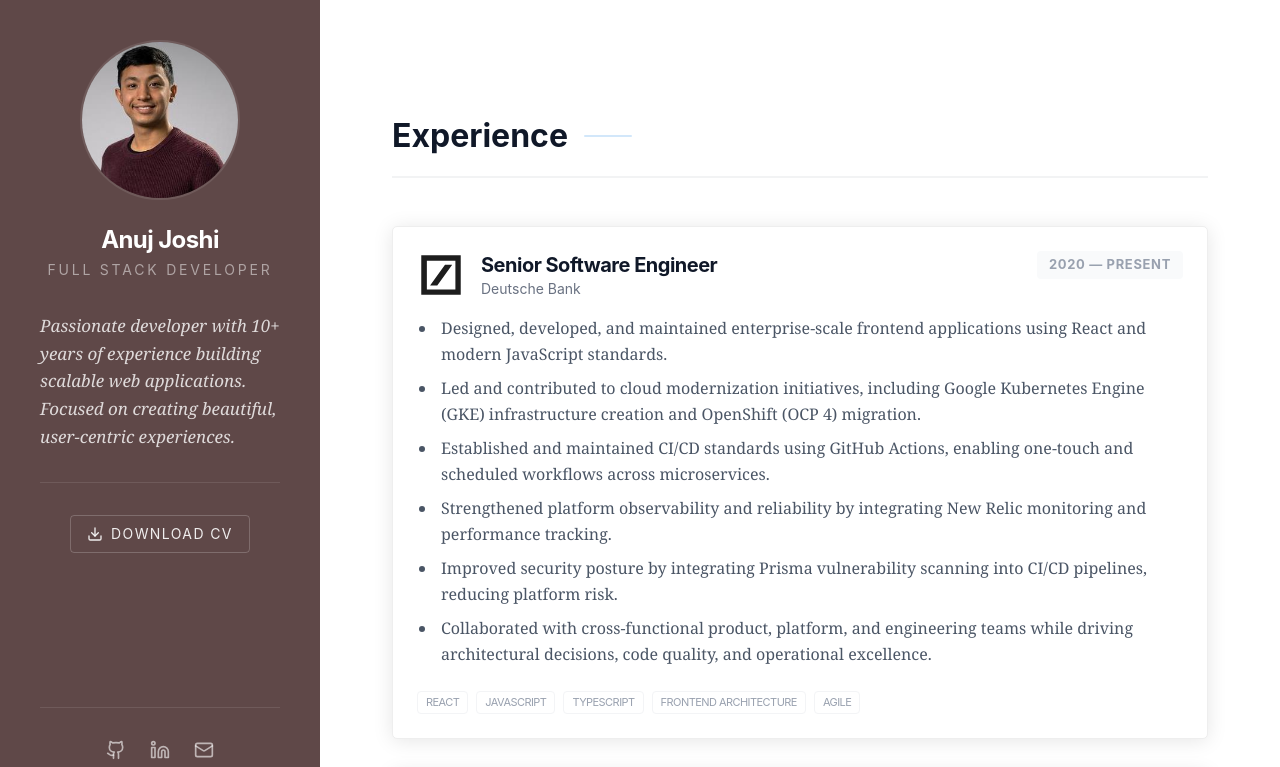
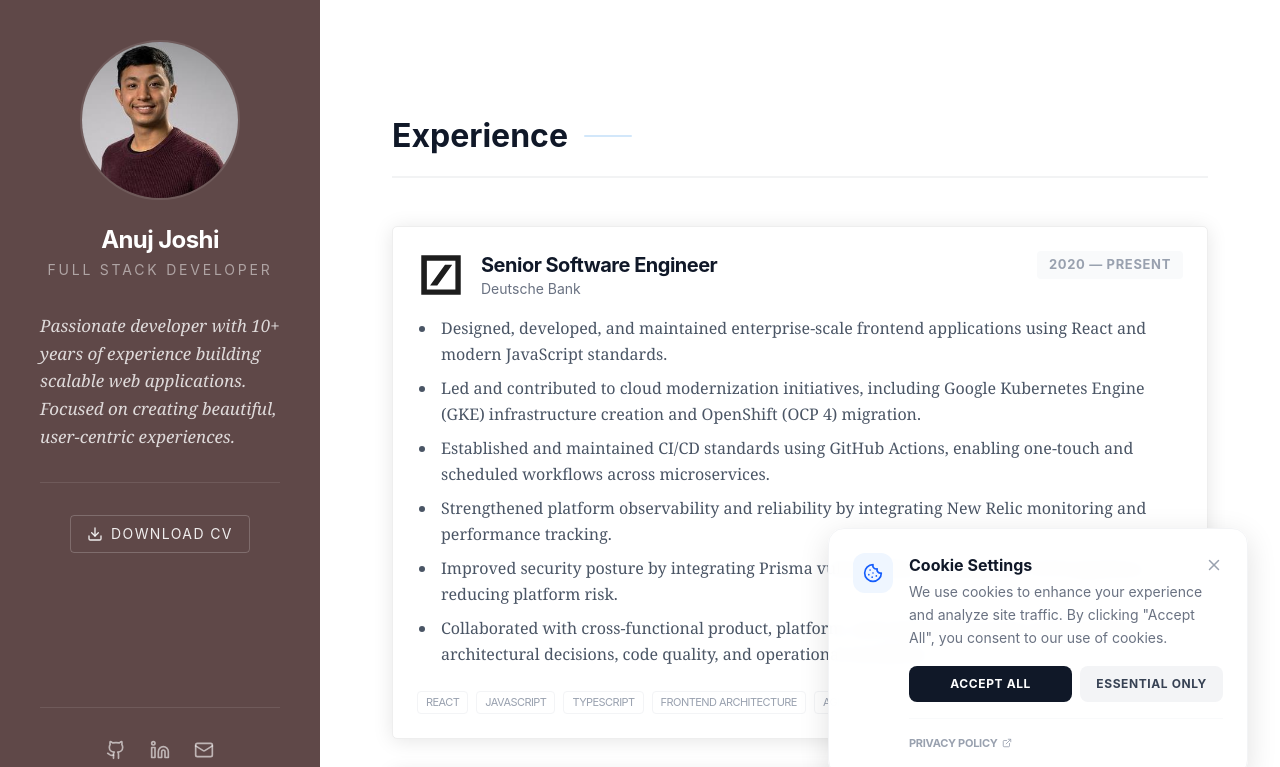
Before and after one commit to joshianuj/aj_resume, a React (Vite) app: page / in a window 1280 px wide. Shown: the top 767 px of the page. Built offline with nearby package versions, Linux system fonts and the light colour scheme.

Commit message:
Add GTM integration and Cookie Consent banner

```diff
--- a/index.html
+++ b/index.html
@@ -25,9 +25,37 @@
       ]
     }
   </script>
+  <script>
+    // Define dataLayer and the gtag function.
+    window.dataLayer = window.dataLayer || [];
+    function gtag() { dataLayer.push(arguments); }
+
+    // Set default consent to 'denied' as per GDPR
+    gtag('consent', 'default', {
+      'ad_storage': 'denied',
+      'analytics_storage': 'denied',
+      'personalization_storage': 'denied',
+      'functionality_storage': 'granted',
+      'security_storage': 'granted'
+    });
+  </script>
+  <!-- Google Tag Manager -->
+  <script>(function (w, d, s, l, i) {
+      w[l] = w[l] || []; w[l].push({
+        'gtm.start':
+          new Date().getTime(), event: 'gtm.js'
+      }); var f = d.getElementsByTagName(s)[0],
+        j = d.createElement(s), dl = l != 'dataLayer' ? '&l=' + l : ''; j.async = true; j.src =
+          'https://www.googletagmanager.com/gtm.js?id=' + i + dl; f.parentNode.insertBefore(j, f);
+    })(window, document, 'script', 'dataLayer', 'GTM-XXXXXXX');</script>
+  <!-- End Google Tag Manager -->
 </head>
 
 <body>
+  <!-- Google Tag Manager (noscript) -->
+  <noscript><iframe src="https://www.googletagmanager.com/ns.html?id=GTM-XXXXXXX" height="0" width="0"
+      style="display:none;visibility:hidden"></iframe></noscript>
+  <!-- End Google Tag Manager (noscript) -->
   <div id="root"></div>
   <script type="module" src="/src/main.tsx"></script>
 </body>
--- a/src/App.tsx
+++ b/src/App.tsx
@@ -6,6 +6,7 @@ import resumeData from './data/resume.json';
 import { Experience } from './components/Experience';
 import { Skills } from './components/Skills';
 import { Projects } from './components/Projects';
+import { CookieConsent } from './components/CookieConsent';
 
 function App() {
   const [isMobileMenuOpen, setIsMobileMenuOpen] = useState(false);
@@ -75,6 +76,7 @@ function App() {
           )}
         </div>
       </main>
+      <CookieConsent />
     </div>
   );
 }
--- /dev/null
+++ b/src/components/CookieConsent.tsx
@@ -0,0 +1,96 @@
+import { useState, useEffect } from 'react';
+import { motion, AnimatePresence } from 'framer-motion';
+import { Cookie, X, ExternalLink } from 'lucide-react';
+
+export const CookieConsent = () => {
+    const [isVisible, setIsVisible] = useState(false);
+
+    useEffect(() => {
+        const consent = localStorage.getItem('cookie-consent');
+        if (!consent) {
+            const timer = setTimeout(() => setIsVisible(true), 2000);
+            return () => clearTimeout(timer);
+        }
+    }, []);
+
+    const handleConsent = (type: 'all' | 'essential' | 'none') => {
+        localStorage.setItem('cookie-consent', type);
+
+        // GTM Consent Mode Integration
+        if (typeof window !== 'undefined' && (window as any).dataLayer) {
+            (window as any).dataLayer.push({
+                event: 'consent_update',
+                consent_type: type
+            });
+
+            if (type === 'all') {
+                (window as any).gtag?.('consent', 'update', {
+                    'ad_storage': 'granted',
+                    'analytics_storage': 'granted',
+                    'personalization_storage': 'granted'
+                });
+            }
+        }
+
+        setIsVisible(false);
+    };
+
+    return (
+        <AnimatePresence>
+            {isVisible && (
+                <motion.div
+                    initial={{ y: 100, opacity: 0 }}
+                    animate={{ y: 0, opacity: 1 }}
+                    exit={{ y: 100, opacity: 0 }}
+                    transition={{ type: "spring", stiffness: 300, damping: 30 }}
+                    className="fixed bottom-6 left-6 right-6 md:left-auto md:right-8 md:w-[420px] z-[60]"
+                >
+                    <div className="bg-white rounded-2xl border border-gray-100 p-6 shadow-[0_8px_30px_rgb(0,0,0,0.12)] backdrop-blur-sm bg-white/95">
+                        <div className="flex items-start gap-4">
+                            <div className="flex-shrink-0 w-10 h-10 bg-blue-50 rounded-xl flex items-center justify-center">
+                                <Cookie className="text-blue-600" size={20} />
+                            </div>
+                            <div className="flex-1 min-w-0">
+                                <div className="flex items-center justify-between mb-1">
+                                    <h3 className="text-gray-900 font-bold text-base">Cookie Settings</h3>
+                                    <button
+                                        onClick={() => setIsVisible(false)}
+                                        className="text-gray-400 hover:text-gray-600 transition-colors"
+                                    >
+                                        <X size={18} />
+                                    </button>
+                                </div>
+                                <p className="text-gray-500 text-sm leading-relaxed mb-4">
+                                    We use cookies to enhance your experience and analyze site traffic.
+                                    By clicking "Accept All", you consent to our use of cookies.
+                                </p>
+
+                                <div className="flex flex-wrap gap-2">
+                                    <button
+                                        onClick={() => handleConsent('all')}
+                                        className="flex-1 bg-gray-900 text-white text-xs font-bold uppercase tracking-wider py-2.5 px-4 rounded-lg hover:bg-blue-600 transition-all duration-300 transform active:scale-95"
+                                    >
+                                        Accept All
+                                    </button>
+                                    <button
+                                        onClick={() => handleConsent('essential')}
+                                        className="bg-gray-100 text-gray-700 text-xs font-bold uppercase tracking-wider py-2.5 px-4 rounded-lg hover:bg-gray-200 transition-all duration-300"
+                                    >
+                                        Essential Only
+                                    </button>
+                                </div>
+
+                                <div className="mt-4 pt-4 border-t border-gray-50 flex items-center justify-between">
+                                    <a href="#" className="text-[11px] text-gray-400 hover:text-blue-600 flex items-center gap-1 transition-colors uppercase font-bold tracking-tight">
+                                        Privacy Policy
+                                        <ExternalLink size={10} />
+                                    </a>
+                                </div>
+                            </div>
+                        </div>
+                    </div>
+                </motion.div>
+            )}
+        </AnimatePresence>
+    );
+};
```
Also changed, not shown: 1 other file (tests, documents, lock files or other folders).
